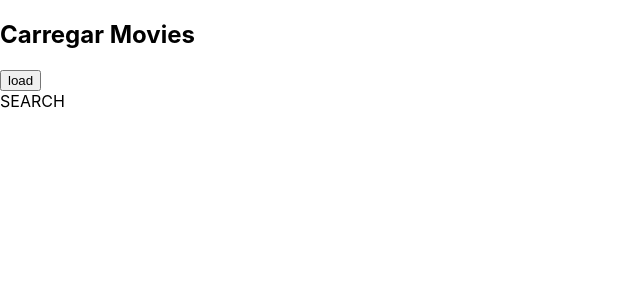
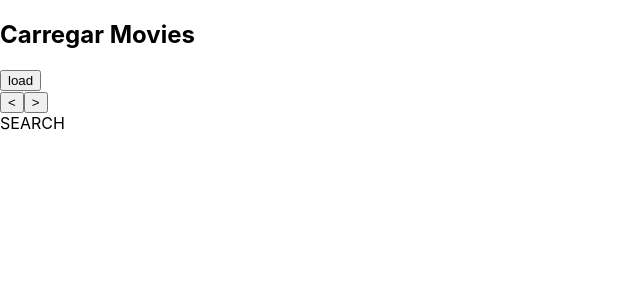
Before and after one commit to Sombra-HY/Flix_Streamio, a React (Create React App) app: page / in a window 1280 px wide. Shown: the top 300 px of the page, without its empty margins (0-640 px from the left). Built offline with nearby package versions, Linux system fonts and the light colour scheme.

Commit message:
next series tv page

```diff
--- a/src/App.js
+++ b/src/App.js
@@ -5,12 +5,14 @@ import Search from './pages/Search';
 
 function App() {
     const [listmovies, setListmovies] = useState([]);
+    const [pageNow, setpageNow] = useState(1);
+
     const imageURL = 'https://image.tmdb.org/t/p/w500/';
     const info = options;
 
     const getMovies = async () => {
         const movies = fetch(
-            'https://api.themoviedb.org/3/tv/top_rated?language=pt-BR&page=1',
+            `https://api.themoviedb.org/3/tv/top_rated?language=pt-BR&page=${pageNow}`,
             info,
         );
 
@@ -21,11 +23,24 @@ function App() {
         console.log(listmovies[0]);
     };
 
+    const nextPageb = () => {
+        setpageNow(pageNow + 1);
+        console.log(pageNow);
+    };
+    const nextPagea = () => {
+        setpageNow(pageNow - 1);
+        console.log(pageNow);
+    };
+
     return (
         <section>
             <div className="LoadMovies">
                 <h1>Carregar Movies</h1>
                 <button onClick={getMovies}>load</button>
+            </div>
+            <div className="nextPage">
+                <button onClick={nextPagea}>{'<'}</button>
+                <button onClick={nextPageb}>{'>'}</button>
             </div>
             <Search />
             <div className="Box">
```
